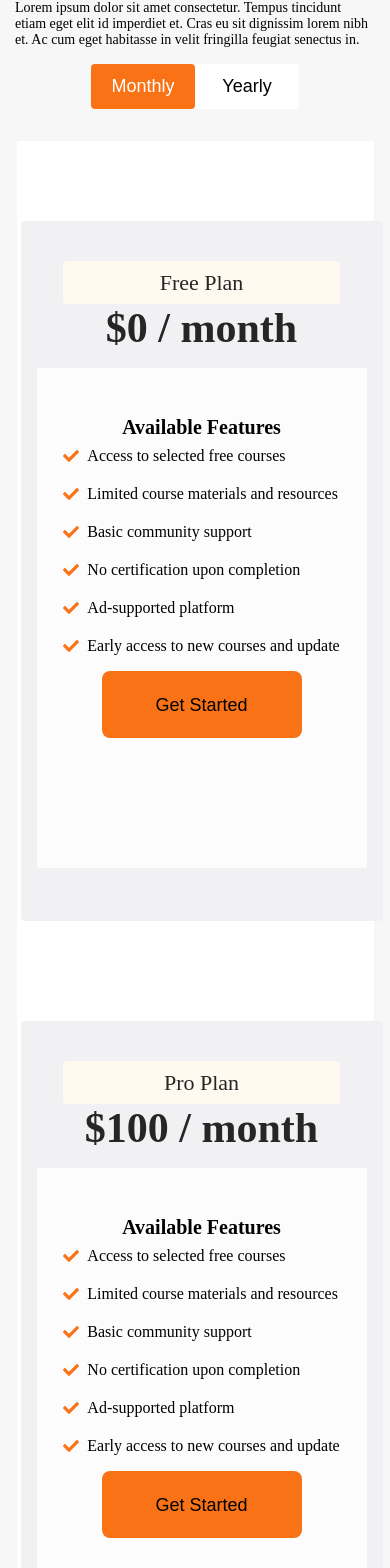
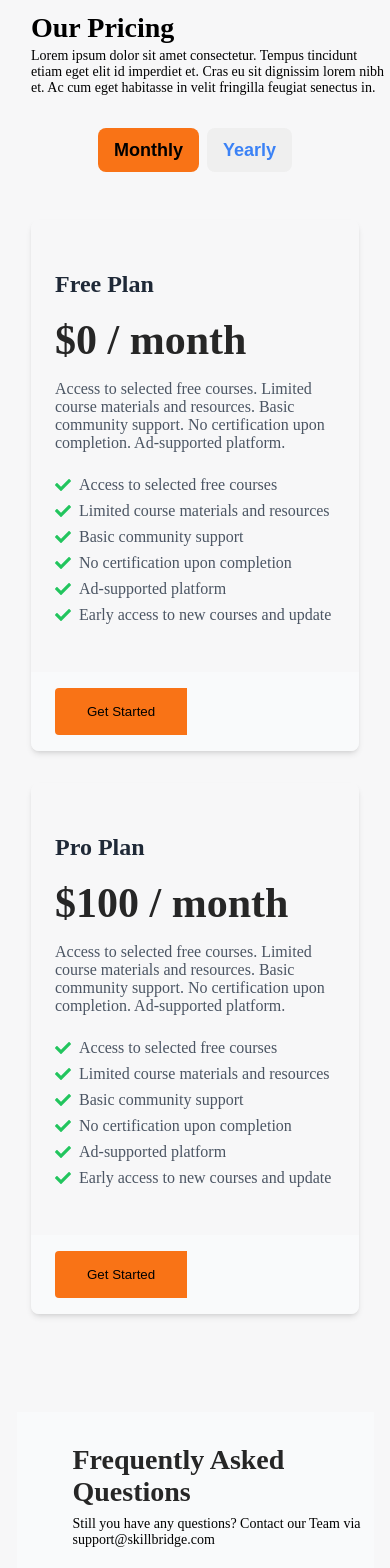
Before and after one commit to Tunahanclr16/Course-Project, a React (Vite) app: page / in a window 390 px wide. Shown: the part 7173-8741 px from the top of the page. Built offline with nearby package versions, Linux system fonts and the light colour scheme.

Commit message:
courses + pricing responsive fix

```diff
--- a/src/components/Home/Courses.jsx
+++ b/src/components/Home/Courses.jsx
@@ -8,7 +8,7 @@ export default function Courses() {
   const navigate = useNavigate();
 
   return (
-    <div className="lg:w-[1590px] w-full mx-auto mt-[50px] sm:mt-[100px]">
+    <div className="lg:max-w-[1596px] w-full mx-auto mt-[50px] sm:mt-[100px]">
       <div className="mt-[50px] sm:mt-[100px]">
         <PageIntroduction
           title={'Courses'}
--- a/src/components/pricing/Pricing.jsx
+++ b/src/components/pricing/Pricing.jsx
@@ -3,7 +3,6 @@ import SectionHeader from "../../ui/SectionHeader";
 import { FaCheck } from "react-icons/fa";
 
 export default function Pricing() {
-  // Aylık ve yıllık fiyatlandırma verileri
   const [pricingData, setPricingData] = useState({
     monthly: {
       free: {
@@ -69,119 +68,70 @@ export default function Pricing() {
     },
   });
 
-  // Seçilen fiyatlandırma türü
   const [selectedPlan, setSelectedPlan] = useState("monthly");
 
-  // Aylık fiyatlandırmaya geçiş
   const handleMonthlyClick = () => {
     setSelectedPlan("monthly");
   };
 
-  // Yıllık fiyatlandırmaya geçiş
   const handleYearlyClick = () => {
     setSelectedPlan("yearly");
   };
 
   return (
-    <>
-      <div className="flex flex-col">
+    <div className=" max-w-full mx-auto lgg:max-[1596px] mx-auto px-4 sm:px-6 lg:px-8 py-12">
       <SectionHeader
         title={"Our Pricing"}
         description={
           "Lorem ipsum dolor sit amet consectetur. Tempus tincidunt etiam eget elit id imperdiet et. Cras eu sit dignissim lorem nibh et. Ac cum eget habitasse in velit fringilla feugiat senectus in."
         }
       />
-        <div className="flex justify-center mt-4">
+      <div className="flex gap-2 justify-center mt-8">
         <button
-            className={`border-none text-[18px] rounded cursor-pointer lg:w-[132px] w-[104px] h-[45px] lg:h-[55px] ${
+          className={`text-lg font-semibold py-2 border-none px-4 rounded-lg  ${
             selectedPlan === "monthly"
-                ? "bg-orange-500 text-[#FFFFFF]"
-                : "bg-[#FFFFFF]"
+              ? "bg-orange-500 text-white"
+              : "text-blue-500"
           }`}
           onClick={handleMonthlyClick}
         >
           Monthly
         </button>
         <button
-            className={`text-[18px] rounded cursor-pointer border-none lg:w-[132px] w-[104px] h-[45px] lg:h-[55px] ${
+          className={`text-lg font-semibold py-2 border-none px-4 rounded-lg  ${
             selectedPlan === "yearly"
-                ? "bg-orange-500 text-[#FFFFFF]"
-                : "bg-[#FFFFFF]"
+              ? "bg-orange-500 text-white"
+              : "text-blue-500"
           }`}
           onClick={handleYearlyClick}
         >
           Yearly
         </button>
       </div>
-        <div className="bg-[#FFFFFF]  w-[357px] pl-1 lgg:px-2  sm:h-[2106px] lgg:h-[1006px] sm:w-[609px] mx-auto flex  lg:w-[1100px] lgg:w-[1597px] flex-col gap-5 lgg:flex-row mt-8">
-          <div className="mx-auto bg-[#F1F1F3] h-[700px] sm:h-[900px] mt-[80px] rounded sm:[574px] flex justify-center lg:w-[703px]">
-            <div className="rounded p-4">
-              <div className="mx-auto mt-[24px] md:mt-[62px] lg:w-[643px] sm:w-[326px] sm:h-[50px] w-[277px] h-[43px] lg:h-[61px] rounded bg-orange-97 ">
-                <h2 className="text-center text-[22px] text-grey-15 font-medium flex justify-center h-full items-center mb-2">
-                  {pricingData[selectedPlan].free.title}
-                </h2>
+      <div className="grid grid-cols-1 lg:grid-cols-2 gap-8 mt-12">
+        {Object.entries(pricingData[selectedPlan]).map(([key, value], index) => (
+          <div key={index} className="bg-white rounded-lg shadow-md overflow-hidden">
+            <div className="px-6 py-12">
+              <h2 className="text-2xl font-semibold text-gray-800 mb-4">{value.title}</h2>
+              <p className="text-[42px] mx-auto  sm:text-[50px] lg:text-[60px] font-semibold text-grey-15 mb-4">{value.price} / {selectedPlan === "monthly" ? "month" : "year"}</p>
+              <p className="text-gray-600 mb-6">{value.description}</p>
+              <ul className="text-gray-600 space-y-2">
+                {value.features.map((feature, index) => (
+                  <li key={index} className="flex items-center">
+                    <FaCheck className="text-green-500 mr-2" />
+                    <span>{feature}</span>
+                  </li>
+                ))}
+              </ul>
             </div>
-              <p className="text-[42px] mx-auto text-center sm:text-[50px] lg:text-[60px] font-semibold text-grey-15 mb-4">
-                {pricingData[selectedPlan].free.price} /{" "}
-                {selectedPlan === "monthly" ? "month" : "yearly"}
-              </p>
-              <div className="text-center w-[330px] xss:w-[340px] whitespace-nowrap p-2 sm:w-[526px] lg:w-[643px] flex items-center flex-col bg-white-99 h-[500px] ">
-                <h4 className="text-center text-[20px] mt-[40px]">
-                  Available Features
-                </h4>
-                <ul className="mt-2 mx-auto text-center flex flex-col gap-5">
-                  {pricingData[selectedPlan].free.features.map(
-                    (feature, index) => (
-                      <li key={index} className=" text-[16px] sm:text-[18px] flex items-center">
-                        <FaCheck className="text-orange-500 mr-2" />
-                        {feature}
-                      </li>
-                    )
-                  )}
-                </ul>
-                <div>
-                  <button className="bg-orange-500  w-[200px] md::w-[543px] h-[67px] border-none cursor-pointer text-white text-lg rounded-lg px-6 py-3 mt-4">
+            <div className="bg-gray-50 px-6 py-4">
+              <button className="bg-orange-500  text-white py-4 px-8 rounded-l border-none">
                 Get Started
               </button>
             </div>
           </div>
+        ))}
       </div>
     </div>
-          <div className="mx-auto bg-[#F1F1F3] h-[700px] sm:h-[900px] mt-[80px] rounded sm:[574px] flex justify-center lg:w-[703px]">
-            <div className="rounded p-4">
-              <div className="mx-auto mt-[24px] md:mt-[62px] lg:w-[643px] sm:w-[326px] sm:h-[50px] w-[277px] h-[43px] lg:h-[61px] rounded bg-orange-97 ">
-                <h2 className="text-center text-[22px] text-grey-15 font-medium flex justify-center h-full items-center mb-2">
-                  {pricingData[selectedPlan].pro.title}
-                </h2>
-              </div>
-              <p className="text-[42px] mx-auto text-center sm:text-[50px] lg:text-[60px] font-semibold text-grey-15 mb-4">
-                {pricingData[selectedPlan].pro.price} /{" "}
-                {selectedPlan === "monthly" ? "month" : "yearly"}
-              </p>
-              <div className="text-center w-[330px] xss:w-[340px] whitespace-nowrap p-2 sm:w-[526px] lg:w-[643px] flex items-center flex-col bg-white-99 h-[500px] ">
-                <h4 className="text-center text-[20px] mt-[40px]">
-                  Available Features
-                </h4>
-                <ul className="mt-2 mx-auto text-center flex flex-col gap-5">
-                  {pricingData[selectedPlan].free.features.map(
-                    (feature, index) => (
-                      <li key={index} className=" text-[16px] sm:text-[18px] flex items-center">
-                        <FaCheck className="text-orange-500 mr-2" />
-                        {feature}
-                      </li>
-                    )
-                  )}
-                </ul>
-                <div>
-                  <button className="bg-orange-500 w-[200px] md::w-[543px] h-[67px] border-none cursor-pointer text-white text-lg rounded-lg px-6 py-3 mt-4">
-                    Get Started
-                  </button>
-                </div>
-              </div>
-            </div>
-          </div>
-        </div>
-      </div>
-    </>
   );
 }
--- a/src/index.css
+++ b/src/index.css
@@ -20,4 +20,7 @@
     body{
       @apply bg-[#F7F7F8]
     }
+    button{
+      @apply cursor-pointer
+    }
   }
```
Lines whose indentation alone changed are shown as unchanged.
